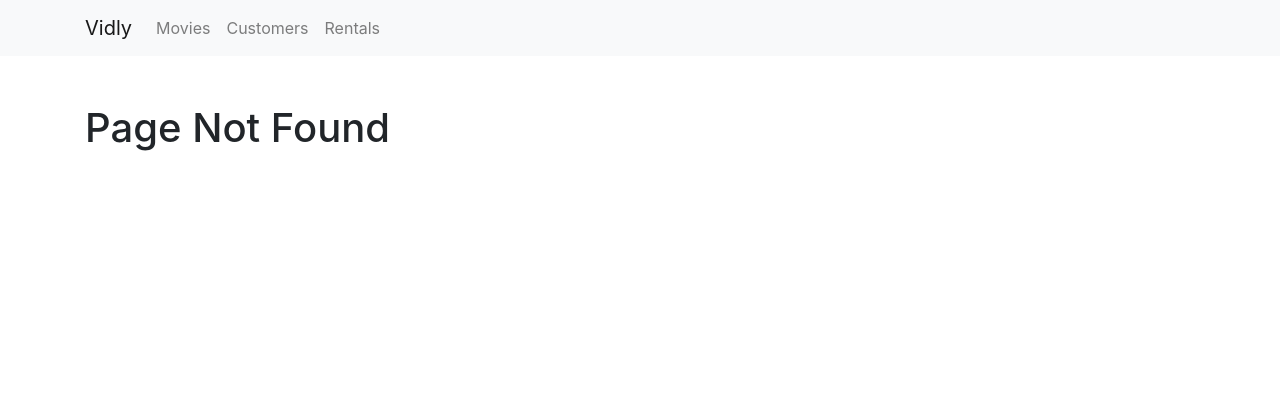
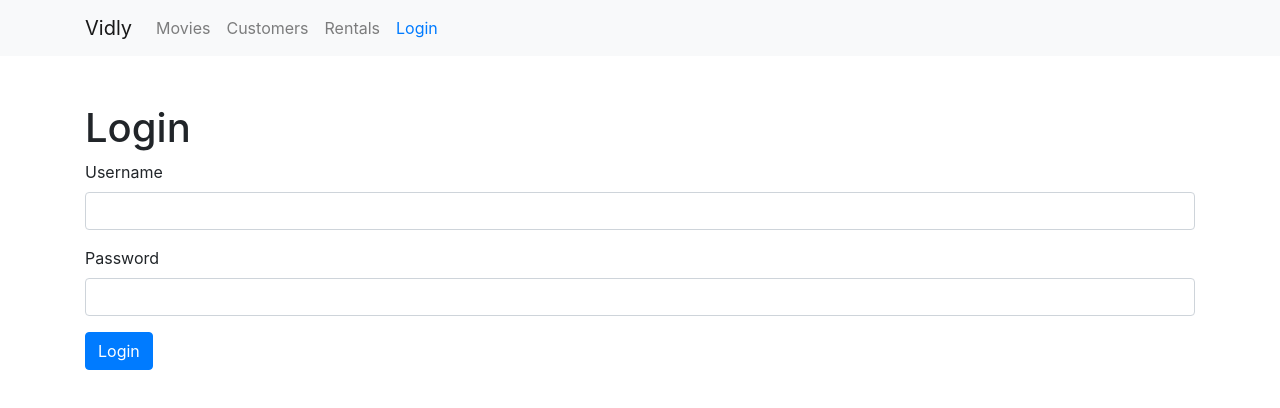
Before and after one commit to vasilkotsev/vidly-project, a React (Create React App) app: page /login in a window 1280 px wide. Before the commit this address led to /not-found. Shown: the top 408 px of the page. Built offline with nearby package versions, Linux system fonts and the light colour scheme.

Commit message:
handling form submission

```diff
--- a/src/App.js
+++ b/src/App.js
@@ -7,6 +7,7 @@
 import Customers from "./components/customers";
 import NavBar from "./components/navBar";
 import MovieForm from "./components/movieForm";
+import LoginForm from "./components/common/loginForm";
 
 function App() {
   return (
@@ -14,6 +15,7 @@
       <NavBar />
       <main className="container">
         <Switch>
+          <Route path="/login" component={LoginForm} />
           <Route path="/movies/:id" component={MovieForm} />
           <Route path="/movies" component={Movies} />
           <Route path="/rentals" component={Rentals} />
--- /dev/null
+++ b/src/components/common/loginForm.jsx
@@ -0,0 +1,30 @@
+import React from "react";
+
+class LoginForm extends React.Component {
+  handleSubmit = e => {
+    e.preventDefault();
+    //call the server and redirect to other page
+    console.log("Submit");
+  };
+
+  render() {
+    return (
+      <React.Fragment>
+        <h1>Login</h1>
+        <form onSubmit={this.handleSubmit}>
+          <div className="form-group">
+            <label htmlFor="username">Username</label>
+            <input id="username" type="text" className="form-control" />
+          </div>
+          <div className="form-group">
+            <label htmlFor="password">Password</label>
+            <input id="password" type="text" className="form-control" />
+          </div>
+          <button className="btn btn-primary">Login</button>
+        </form>
+      </React.Fragment>
+    );
+  }
+}
+
+export default LoginForm;
--- a/src/components/navBar.jsx
+++ b/src/components/navBar.jsx
@@ -25,6 +25,11 @@
                 Rentals
               </NavLink>
             </li>
+            <li className="nav-item">
+              <NavLink className="nav-link" to="/login">
+                Login
+              </NavLink>
+            </li>
           </ul>
         </div>
       </div>
```
